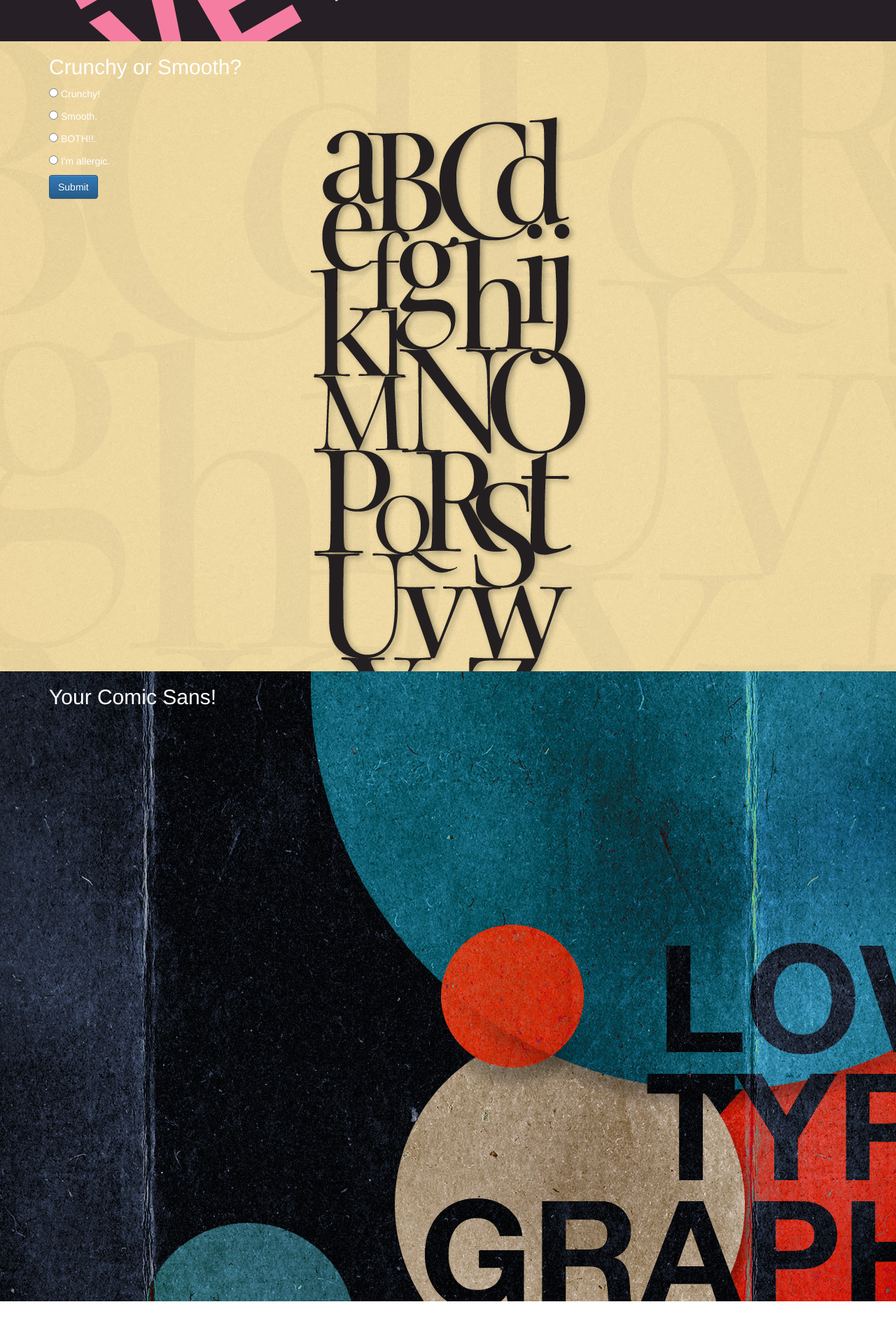
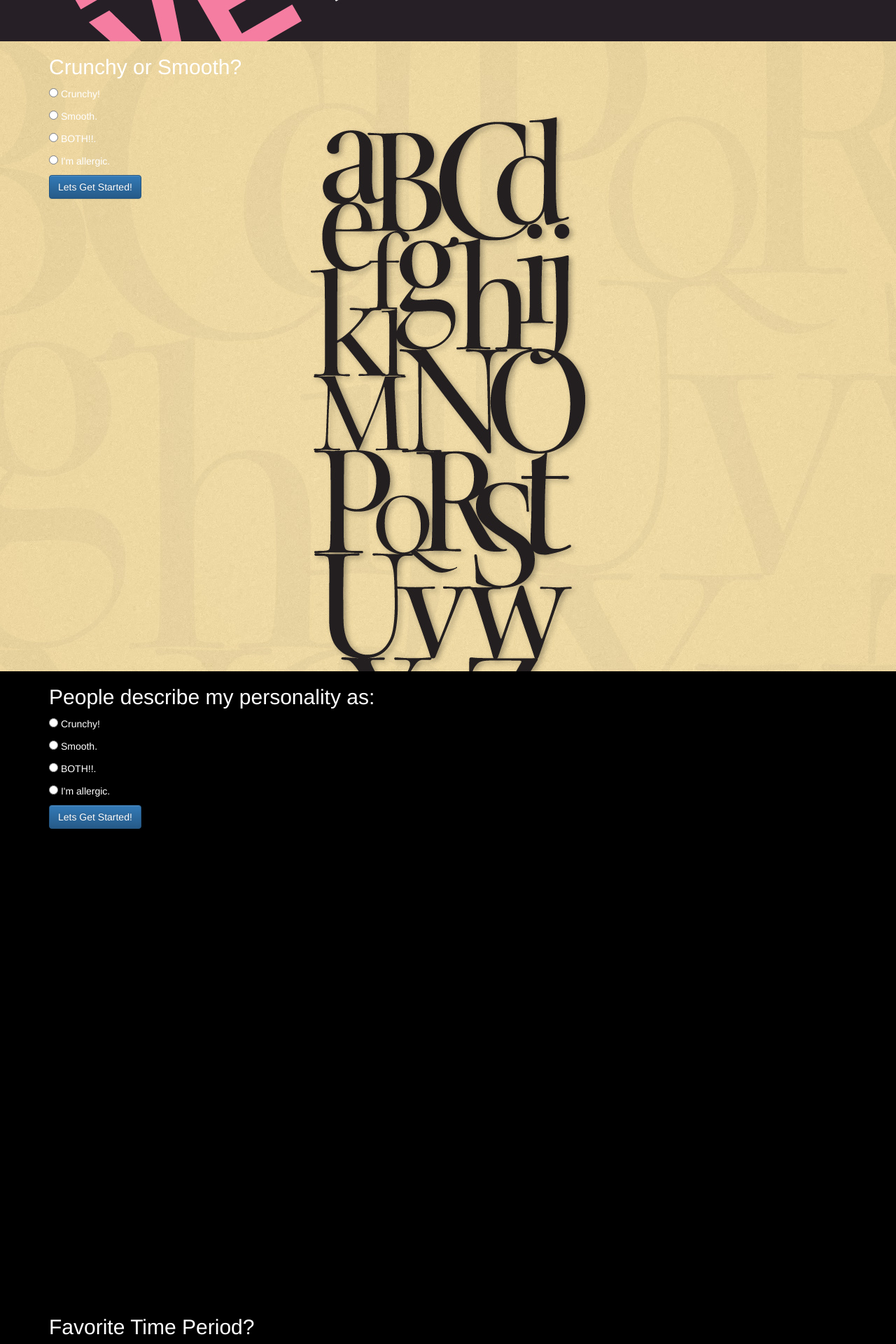
Before and after one commit to whatfontami/whatfontami.github.io, a Jekyll site: the page built from index.html, in a window 1280 px wide. Shown: the part 1741-3661 px from the top of the page at 70% size. Built offline with Jekyll 4.4.1, drawn with Linux system fonts in a browser that asks for light colours; nearby versions of some CDN libraries; Markdown is read by kramdown in place of the engine named in the settings; before the commit the page ends 3600 px from its top, so only the background shows below that; some of the changed text lies outside the part shown.

Commit message:
added all the questions

```diff
--- a/_data/questions.yml
+++ b/_data/questions.yml
@@ -1,13 +1,53 @@
-- title: one
-  question: Pirates or Ninjas?
+- question: Pirates or Ninjas?
   answers: ["Pirates, for sure!",
   			"Ninjas, definitely",
   			"Tie.",
   			"Wizards."]
 
-- title: two
-  question: Crunchy or Smooth?
+- question: Crunchy or Smooth?
   answers: ["Crunchy!",
   			"Smooth.",
   			"BOTH!!.",
   			"I'm allergic."]
+
+- question: "People describe my personality as:"
+  answers: ["Crunchy!",
+  			"Smooth.",
+  			"BOTH!!.",
+  			"I'm allergic."]
+
+- question: Favorite Time Period?
+  answers: ["Crunchy!",
+  			"Smooth.",
+  			"BOTH!!.",
+  			"I'm allergic."]
+
+- question: Favorite Pizza Topping?
+  answers: ["Crunchy!",
+  			"Smooth.",
+  			"BOTH!!.",
+  			"I'm allergic."]
+
+- question: Favorite Ice Cream?
+  answers: ["Crunchy!",
+  			"Smooth.",
+  			"BOTH!!.",
+  			"I'm allergic."]
+
+- question: "If I were an internet meme, I'd be:"
+  answers: ["Crunchy!",
+  			"Smooth.",
+  			"BOTH!!.",
+  			"I'm allergic."]
+
+- question: "Favorite Movie:"
+  answers: ["Crunchy!",
+  			"Smooth.",
+  			"BOTH!!.",
+  			"I'm allergic."]
+
+- question: "Favorite TV Show:"
+  answers: ["Crunchy!",
+  			"Smooth.",
+  			"BOTH!!.",
+  			"I'm allergic."]
--- a/css/main.css
+++ b/css/main.css
@@ -11,6 +11,7 @@
 
 .slide{
   background-size: 100%;
+  background-color: black;
   color: white;
   min-height: 100vh;
   margin: 0 auto;
```
